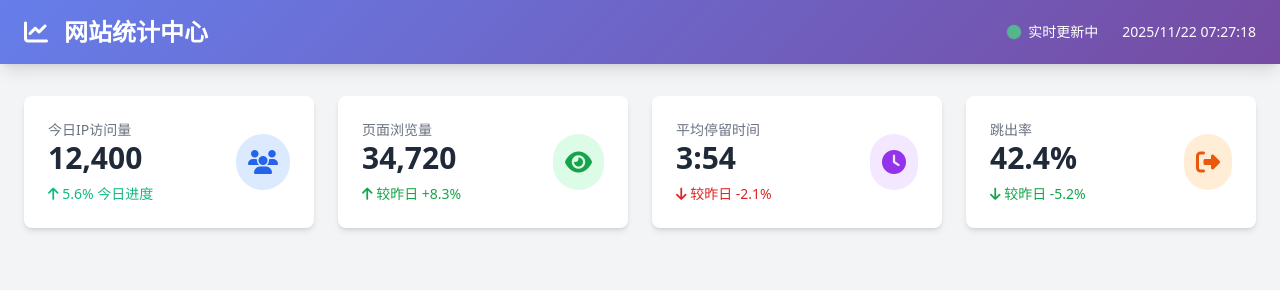
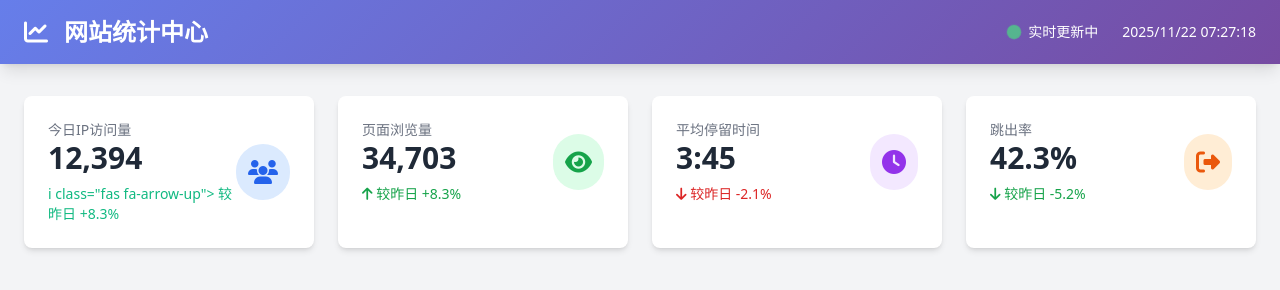
Before and after one commit to babacaoxiaoh/tongji, a plain HTML site: page index.html in a window 1280 px wide. Drawn offline with nearby package versions, Linux system fonts and the light colour scheme.

Commit message:
Update index.html
Signed-off-by: babacaoxiaoh <3935715366@qq.com>

```diff
--- a/index.html
+++ b/index.html
@@ -64,8 +64,7 @@
                         <p class="text-gray-500 text-sm">今日IP访问量</p>
                         <p class="text-3xl font-bold text-gray-800 number-change" id="todayIP">0</p>
                         <p class="text-sm mt-2 ip-increase">
-                            <i class="fas fa-arrow-up"></i>
-                            <span id="ipProgress">0.0%</span> 今日进度
+                            i class="fas fa-arrow-up"></i> 较昨日 +8.3%
                         </p>
                     </div>
                     <div class="bg-blue-100 p-3 rounded-full">
```
